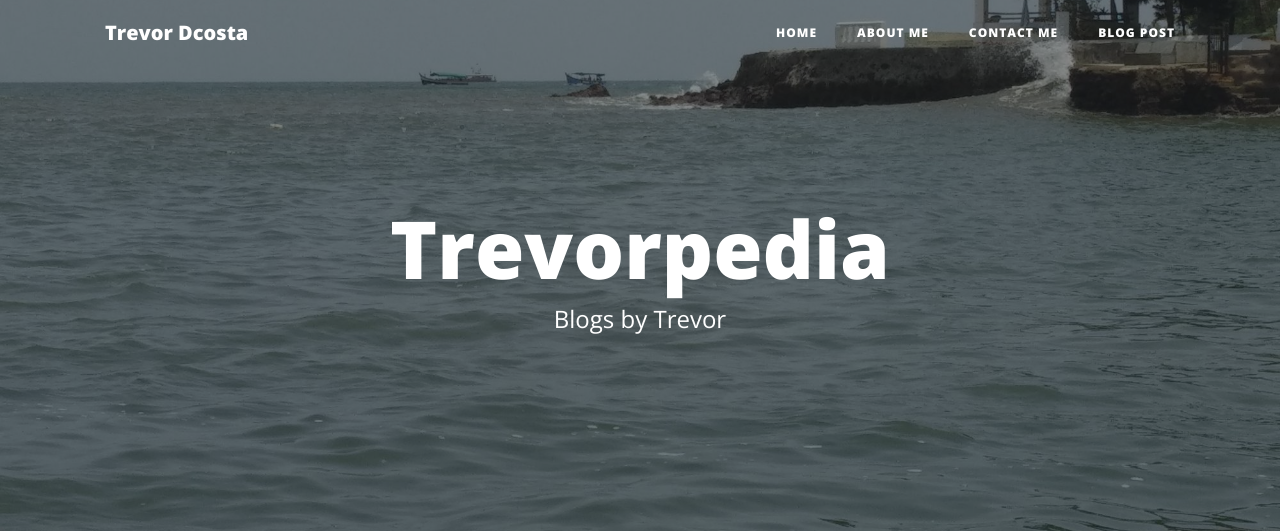
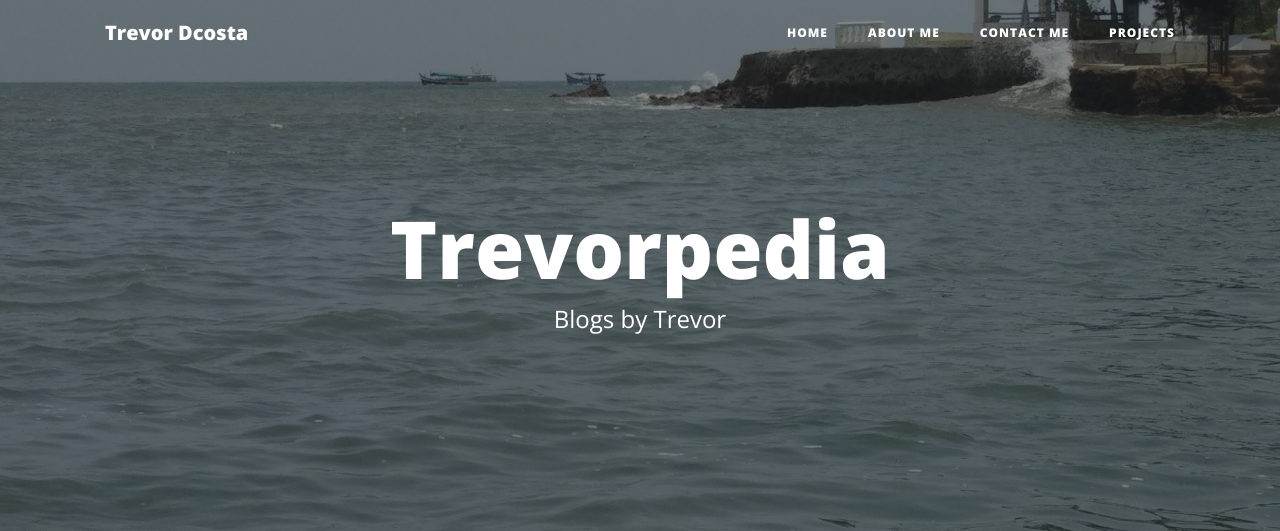
Before and after one commit to dcostat04/Myprofile, a Flask app: page / in a window 1280 px wide. Shown: the top 531 px of the page. Run offline with Flask 2, Linux system fonts and the light colour scheme; some libraries are stand-ins or nearby versions.

Commit message:
Update index.html

```diff
--- a/templates/index.html
+++ b/templates/index.html
@@ -22,7 +22,7 @@
                     <li class="nav-item"><a class="nav-link" href="{{url_for('home')}}">Home</a></li>
                     <li class="nav-item"><a class="nav-link" href="{{url_for('about')}}">About me</a></li>
                       <li class="nav-item"><a class="nav-link" href="{{url_for('contact')}}">Contact me</a></li>
-                    <li class="nav-item"><a class="nav-link" href="{{url_for('posts')}}">Blog Post</a></li>
+                    <li class="nav-item"><a class="nav-link" href="{{url_for('posts')}}">Projects</a></li>
                 </ul>
             </div>
         </div>
```
